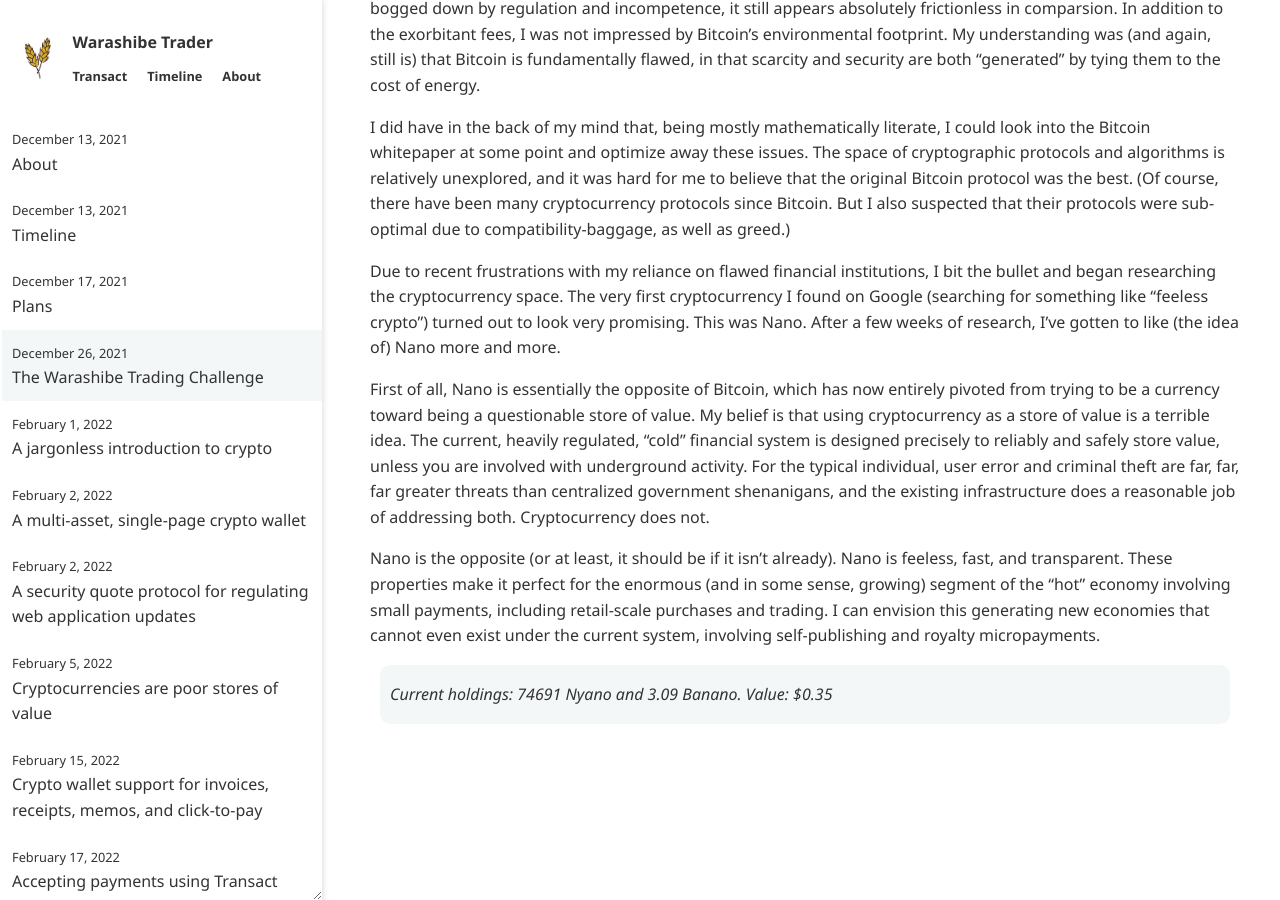
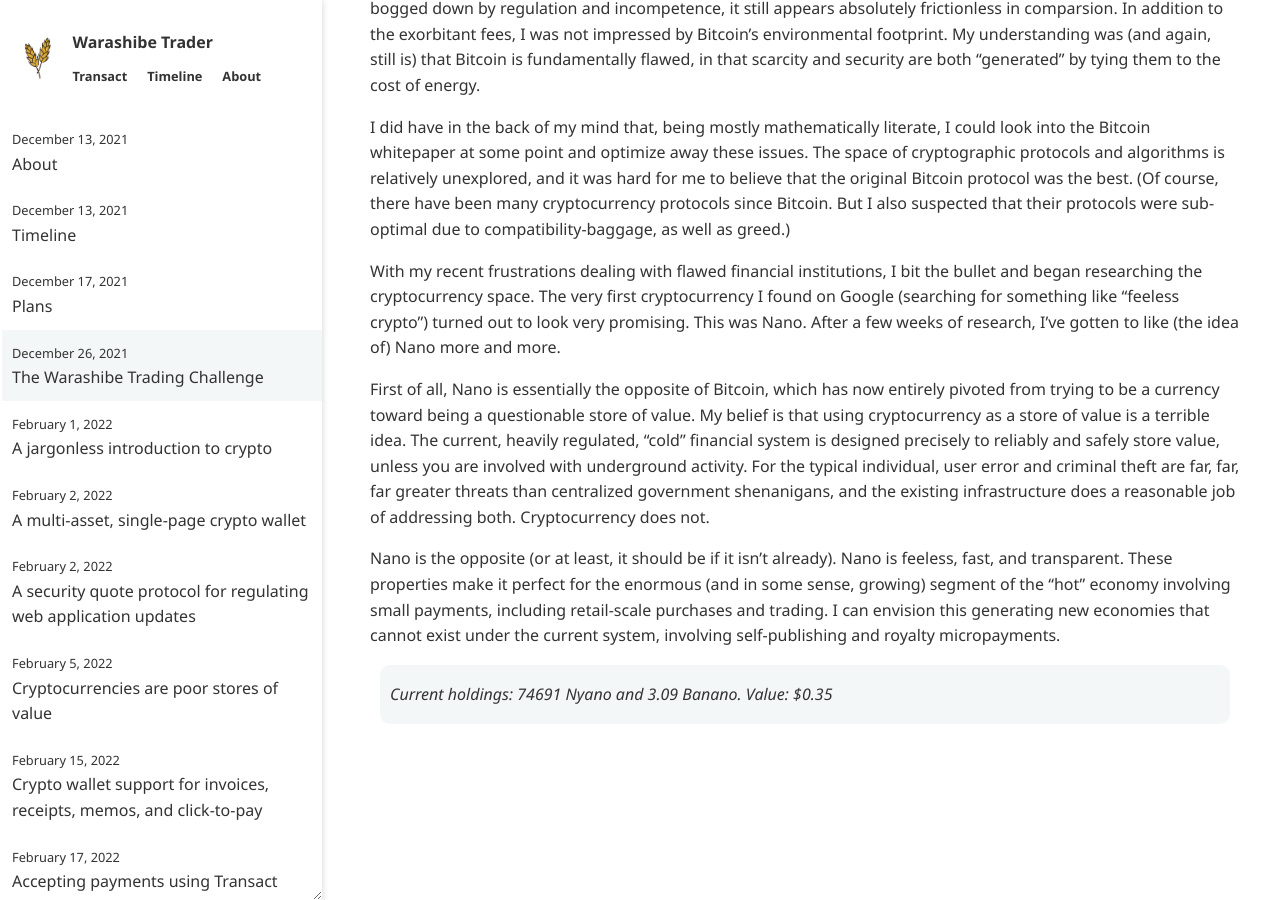
Before and after one commit to warashibetrader/warashibetrader.github.io, a Jekyll site: the page built from _posts/2021-12-26-warashibe-trading-challenge.md, in a window 1280 px wide and 900 px high, scrolled down 711 px. Built offline with Jekyll 4.4.1, drawn with Linux system fonts in a browser that asks for light colours.

Commit message:
Update 2021-12-26-warashibe-trading-challenge.md

```diff
--- a/_posts/2021-12-26-warashibe-trading-challenge.md
+++ b/_posts/2021-12-26-warashibe-trading-challenge.md
@@ -22,11 +22,11 @@ Up to and during this time, I was not particularly impressed by the cryptocurren
 
 I did have in the back of my mind that, being mostly mathematically literate, I could look into the Bitcoin whitepaper at some point and optimize away these issues. The space of cryptographic protocols and algorithms is relatively unexplored, and it was hard for me to believe that the original Bitcoin protocol was the best. (Of course, there have been many cryptocurrency protocols since Bitcoin. But I also suspected that their protocols were sub-optimal due to compatibility-baggage, as well as greed.)
 
-Due to recent frustrations with my reliance on flawed financial institutions, I bit the bullet and began researching the cryptocurrency space. The very first cryptocurrency I found on Google (searching for something like "feeless crypto") turned out to look very promising. This was Nano. After a few weeks of research, I've gotten to like (the idea of) Nano more and more.
+With my recent frustrations dealing with flawed financial institutions, I bit the bullet and began researching the cryptocurrency space. The very first cryptocurrency I found on Google (searching for something like "feeless crypto") turned out to look very promising. This was Nano. After a few weeks of research, I've gotten to like (the idea of) Nano more and more.
 
 First of all, Nano is essentially the opposite of Bitcoin, which has now entirely pivoted from trying to be a currency toward being a questionable store of value. My belief is that using cryptocurrency as a store of value is a terrible idea. The current, heavily regulated, "cold" financial system is designed precisely to reliably and safely store value, unless you are involved with underground activity. For the typical individual, user error and criminal theft are far, far, far greater threats than centralized government shenanigans, and the existing infrastructure does a reasonable job of addressing both. Cryptocurrency does not.
 
-Nano is the opposite (or at least, it should be if it isn't already). Nano is feeless, fast, and transparent. These properties make it perfect for the enormous (and in some sense, growing) segment of the "hot" economy involving small payments, including retail-scale purchases and trading. I can envision this generating new economies that cannot even exist under the current system, involving self-publishing and royalty micropayments.
+Nano is the opposite (or at least, it should be if it isn't already). Nano is feeless, fast, and transparent. These properties make it perfect for the enormous (and in some sense, growing) segment of the "hot" economy involving small payments, including retail-scale purchases and trading. I can envision this generating new economies that cannot exist under the current system, involving self-publishing and royalty micropayments.
 
 
 > Current holdings: 74691 Nyano and 3.09 Banano. Value: $0.35
```
